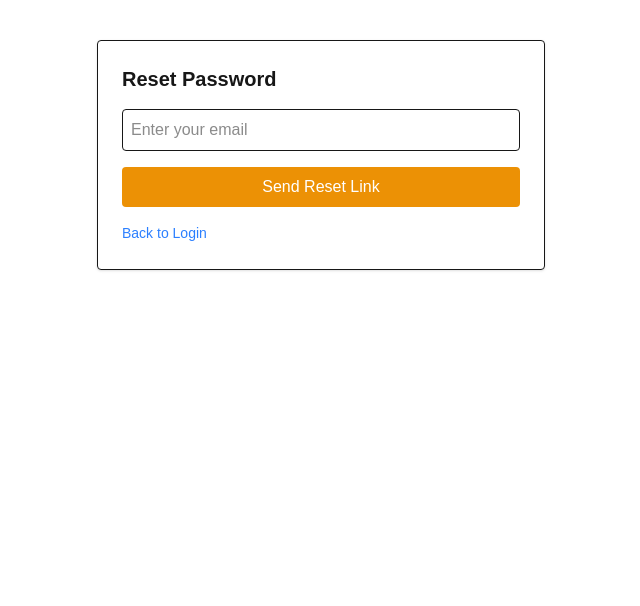
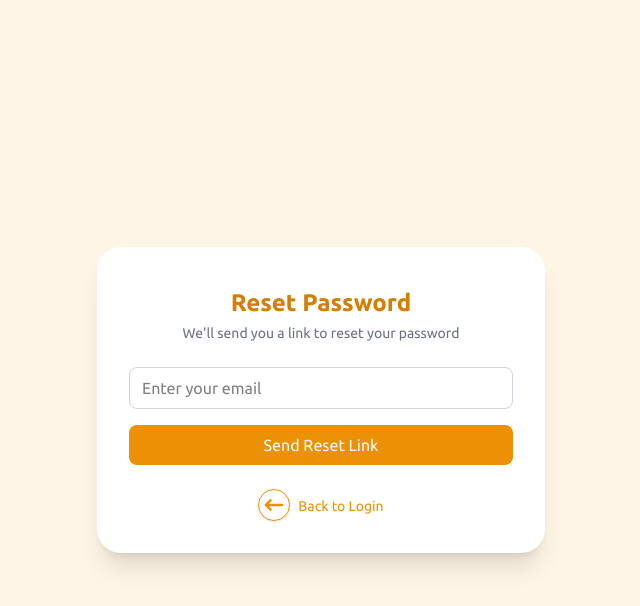
Before and after one commit to jncbhudiya/TravioGo, a Next.js app: page /auth/forgot-password in a window 1280 px wide. Shown: the top 606 px of the page, without its empty margins (319-959 px from the left). Built offline with nearby package versions, Linux system fonts and the light colour scheme; no server answers.

Commit message:
Forgot Password is Done and with UI

```diff
--- a/src/app/auth/forgot-password/page.tsx
+++ b/src/app/auth/forgot-password/page.tsx
@@ -1,9 +1,10 @@
-// pages/forgot-password.js
-"use client"
-import { auth } from "../config/firebase";
+"use client";
+import { Email, LeftArrow, LeftOrangeArrow, Lock } from "@/assets/icon/page";
+import { auth } from "../../../config/firebase";
 import { sendPasswordResetEmail } from "firebase/auth";
 import { useRouter } from "next/navigation";
 import { useState } from "react";
+import toast from "react-hot-toast";
 
 export default function ForgotPassword() {
   const [email, setEmail] = useState("");
@@ -11,55 +12,79 @@ export default function ForgotPassword() {
   const [error, setError] = useState("");
   const router = useRouter();
 
-  interface ForgotPasswordFormEvent extends React.FormEvent<HTMLFormElement> {}
-
-  interface FirebaseError {
-    message: string;
-  }
-
-  const handleReset = async (e: ForgotPasswordFormEvent) => {
+  const handleReset = async (e: React.FormEvent<HTMLFormElement>) => {
     e.preventDefault();
     setMessage("");
     setError("");
 
     try {
       await sendPasswordResetEmail(auth, email);
-      setMessage("Password reset email sent!");
-    } catch (err) {
-      const error = err as FirebaseError;
-      setError(error.message);
+      setMessage("Password reset link sent! Check your email.");
+      toast.success("Password reset link sent! Check your email.");
+      setEmail("");
+    } catch (err: any) {
+      if (err.code === "auth/user-not-found") {
+        setError("No account found with this email.");
+        toast.error("No account found with this email.");
+      } else if (err.code === "auth/invalid-email") {
+        setError("Invalid email address.");
+        toast.error("Invalid email address.");
+      } else {
+        setError("Something went wrong. Please try again.");
+        toast.error("Something went wrong. Try again.");
+      }
     }
   };
 
   return (
-    <div className="max-w-md mx-auto mt-10 p-6 border rounded shadow">
-      <h1 className="text-xl font-bold mb-4">Reset Password</h1>
-      <form onSubmit={handleReset}>
+    <div className="min-h-screen flex items-center justify-center bg-gradient-to-br bg-[#FEF5E6] p-6">
+      <div className="bg-white rounded-3xl shadow-xl w-full max-w-md p-8">
+        <div className="text-center mb-6">
+          <h1 className="text-2xl font-bold text-[#d47f04] mt-2 font-[ubuntu]">
+            Reset Password
+          </h1>
+          <p className="text-sm text-gray-500 mt-1 font-[ubuntu]">
+            We'll send you a link to reset your password
+          </p>
+        </div>
+
+        <form onSubmit={handleReset} className="space-y-4">
+          <div className="relative">
             <input
               type="email"
               value={email}
               onChange={(e) => setEmail(e.target.value)}
               placeholder="Enter your email"
               required
-          className="w-full p-2 border rounded mb-4"
+              className="w-full pl-3 pr-4 py-2 font-[ubuntu] text-black border border-gray-300 rounded-lg focus:ring-2 focus:ring-[#EC9105] outline-none"
             />
+          </div>
+
           <button
             type="submit"
-          className="w-full bg-[#EC9105] text-white p-2 rounded hover:bg-[#d47f04]"
+            className="w-full bg-[#EC9105] font-[ubuntu] text-white py-2 rounded-lg hover:bg-[#d47f04] transition-colors"
           >
             Send Reset Link
           </button>
         </form>
 
-      {message && <p className="text-green-600 mt-4">{message}</p>}
-      {error && <p className="text-red-600 mt-4">{error}</p>}
+        {message && (
+          <p className="text-green-600 text-center mt-4">{message}</p>
+        )}
+        {error && <p className="text-red-600 text-center mt-4">{error}</p>}
 
+        <div className="flex justify-center mt-6">
           <button
-        onClick={() => router.push("/login")}
-        className="mt-4 text-sm text-blue-500 hover:underline"
+            onClick={() => router.push("/auth/login")}
+            className="flex items-center gap-2 text-sm font-[ubuntu] text-[#EC9105] hover:text-[#d47f04] transition-colors"
           >
-        Back to Login
+            <div className="group w-[32px] h-[32px] border border-[#EC9105] rounded-full flex items-center justify-center shadow hover:bg-[#EC9105]/10 transition-all duration-200">
+              <LeftOrangeArrow  />
+            </div>
+            <span className="mt-[2px]">Back to Login</span>
           </button>
+        </div>
+      </div>
     </div>
   );
 }
--- a/src/app/auth/login/page.tsx
+++ b/src/app/auth/login/page.tsx
@@ -116,7 +116,7 @@ function Login() {
               </label>
 
               <Link
-                href="/forgot-password"
+                href="/auth/forgot-password"
                 className="text-sm font-medium text-[#EC9105] hover:text-[#d47f04] font-[ubuntu]"
               >
                 Forgot password?
--- a/src/app/main/-home/-header/page.tsx
+++ b/src/app/main/-home/-header/page.tsx
@@ -20,6 +20,7 @@ import { onAuthStateChanged, signOut } from "firebase/auth";
 import { updateProfile } from "firebase/auth";
 
 import { auth } from "@/config/firebase";
+import toast from "react-hot-toast";
 
 function Header() {
   const [isMenuOpen, setIsMenuOpen] = useState(false);
@@ -66,7 +67,7 @@ function Header() {
       setUser({ ...auth.currentUser });
       setIsEditOpen(false);
     } catch (err) {
-      console.error("Update failed:", err);
+       toast.error("Update failed");
     }
   };
 
@@ -218,6 +219,13 @@ function Header() {
                           </li>
                         </Link>
                       ))}
+                      <div
+                        onClick={() => setIsEditOpen(true)}
+                        className="flex gap-4 w-full text-left px-4 py-2  font-medium text-sm text-gray-700 hover:bg-gray-100 font-[ubuntu]"
+                      >
+                        <Edit />
+                        Edit Profile
+                      </div>
                     </ul>
 
                     {/* User Section */}
@@ -260,7 +268,7 @@ function Header() {
                               {user.displayName?.slice(0, 2) ||
                                 userEmail?.slice(0, 1)}
                             </div>
-                            <div className="absolute -bottom-1 -right-1 w-5 h-5 bg-green-400 rounded-full border-2 border-white"></div>
+                            <div className="absolute -bottom-1 -right-1 w-5 h-5 bg-green-700 rounded-full border-2 border-white"></div>
                           </div>
                           <div className="flex-1 min-w-0">
                             <p className="font-[ubuntu] font-medium text-gray-800 truncate">
--- a/src/assets/icon/page.tsx
+++ b/src/assets/icon/page.tsx
@@ -188,6 +188,26 @@ export const LeftArrow = () => (
     xmlns="http://www.w3.org/2000/svg"
     width="24"
     height="24"
+    fill="none"
+    viewBox="0 0 24 24"
+  >
+    <path
+      stroke="currentColor"
+      strokeLinecap="round"
+      strokeLinejoin="round"
+      strokeWidth="2"
+      d="M5 12h14M5 12l4-4m-4 4 4 4"
+    />
+  </svg>
+);
+
+export const LeftOrangeArrow = () => (
+  <svg
+    className=" text-[#EC9105]  transition-colors duration-200"
+    aria-hidden="true"
+    xmlns="http://www.w3.org/2000/svg"
+    width="28"
+    height="28"
     fill="none"
     viewBox="0 0 24 24"
   >
@@ -804,7 +824,7 @@ export const DollarIocn = () => (
     stroke-width="2"
     stroke-linecap="round"
     stroke-linejoin="round"
-    className="icon icon-tabler icons-tabler-outline icon-tabler-currency-dollar"
+    className="icon icon-tabler icons-tabler-outline icon-tabler-currency-dollar text-[#EC9105]"
   >
     <path stroke="none" d="M0 0h24v24H0z" fill="none" />
     <path d="M16.7 8a3 3 0 0 0 -2.7 -2h-4a3 3 0 0 0 0 6h4a3 3 0 0 1 0 6h-4a3 3 0 0 1 -2.7 -2" />
```
Lines whose indentation alone changed are shown as unchanged.
